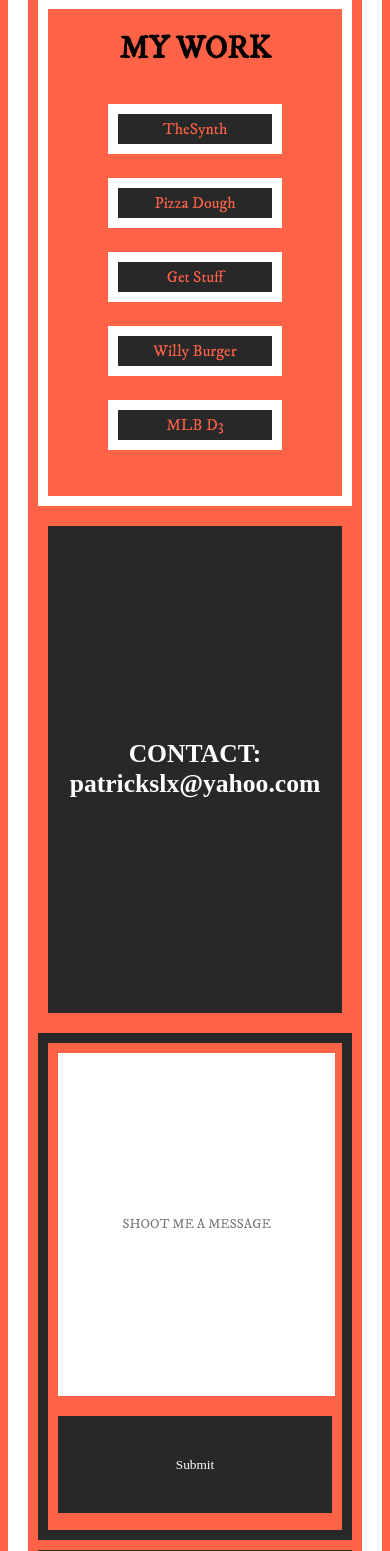
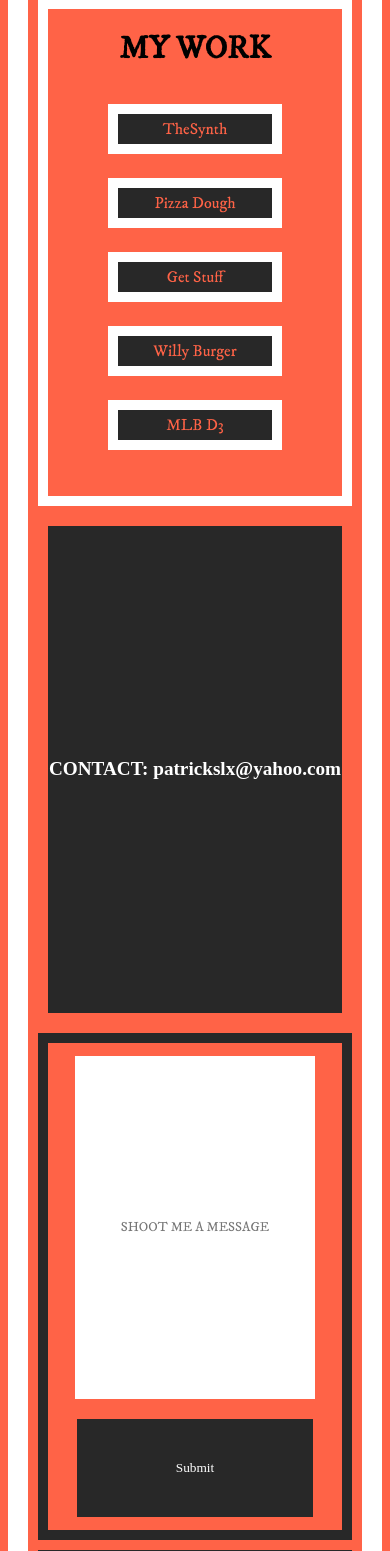
Before and after one commit to PFVNK/Patrick-Port, a PHP site: page / in a window 390 px wide. Shown: the part 1591-3142 px from the top of the page. Run offline with PHP 8.4, Linux system fonts and the light colour scheme; some web fonts are replaced.

Commit message:
add styling

```diff
--- a/index.css
+++ b/index.css
@@ -319,6 +319,8 @@
 .filler-white-static {
   position: absolute;
   z-index: 1;
+  height: 100%;
+  width: 100%;
 }
 
 .filler-white>img {
@@ -327,6 +329,10 @@
 }
 
 .filler-white:hover>img.filler-white-static {
+  opacity: 0;
+}
+
+.filler-white:active>img.filler-white-static {
   opacity: 0;
 }
 
@@ -430,7 +436,7 @@
     grid-column-end: 4;
     grid-row-start: 5;
     grid-row-end: 6;
-    font-size: .8em;
+    font-size: .6em;
   }
 }
 
@@ -460,6 +466,8 @@
     grid-row-start: 6;
     grid-row-end: 7;
     flex-direction: column;
+    justify-content: center;
+    align-items: center;
   }
 }
 
@@ -502,7 +510,7 @@
     grid-column-start: 1;
     grid-column-end: 3;
     height: 70%;
-    width: 93%;
+    /* width: 93%; */
   }
 }
 
@@ -542,9 +550,10 @@
     border: none;
     grid-row-start: 6;
     grid-row-end: 6;
-    grid-column-start: 2;
-    grid-column-end: 4;
+    grid-column-start: 1;
+    grid-column-end: 3;
     height: 20%;
+    width: 80%;
   }
 }
 
@@ -580,6 +589,6 @@
   }
 
   .art-inner footer {
-    font-size: 1.2em;
+    font-size: 1.7em;
   }
 }
```
